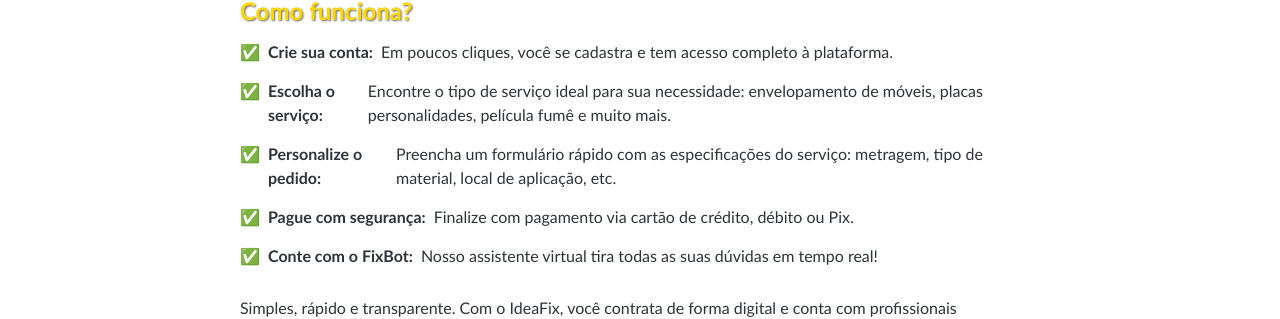
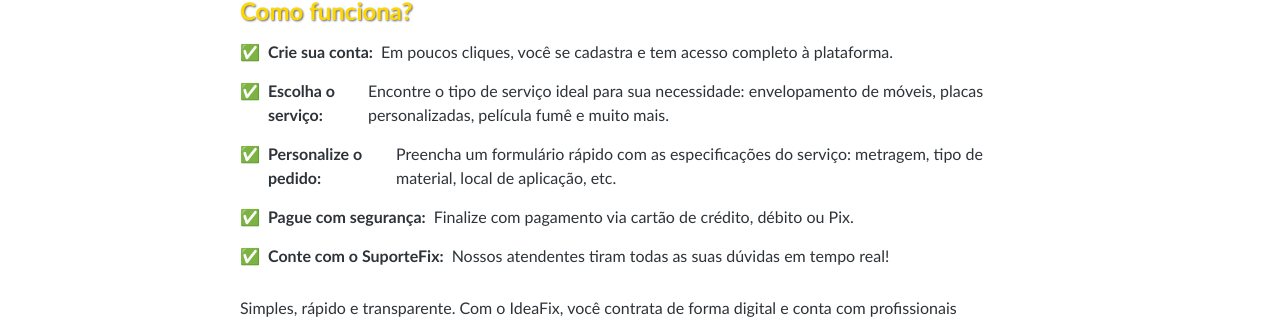
Before and after one commit to aziul89/fixapp_web, a React (Create React App) app: page /como-funciona in a window 1280 px wide. Shown: the part 322-641 px from the top of the page. Built offline with nearby package versions, Linux system fonts and the light colour scheme; no server answers.

Commit message:
update pag como funciona

```diff
--- a/src/pages/ComoFunciona.js
+++ b/src/pages/ComoFunciona.js
@@ -15,10 +15,10 @@
         <h2>Como funciona?</h2>
         <ul className="passos-lista">
           <li><span>✅</span> <strong>Crie sua conta:</strong> Em poucos cliques, você se cadastra e tem acesso completo à plataforma.</li>
-          <li><span>✅</span> <strong>Escolha o serviço:</strong> Encontre o tipo de serviço ideal para sua necessidade: envelopamento de móveis, placas personalidades, película fumê e muito mais.</li>
+          <li><span>✅</span> <strong>Escolha o serviço:</strong> Encontre o tipo de serviço ideal para sua necessidade: envelopamento de móveis, placas personalizadas, película fumê e muito mais.</li>
           <li><span>✅</span> <strong>Personalize o pedido:</strong> Preencha um formulário rápido com as especificações do serviço: metragem, tipo de material, local de aplicação, etc.</li>
           <li><span>✅</span> <strong>Pague com segurança:</strong> Finalize com pagamento via cartão de crédito, débito ou Pix.</li>
-          <li><span>✅</span> <strong>Conte com o FixBot:</strong> Nosso assistente virtual tira todas as suas dúvidas em tempo real!</li>
+          <li><span>✅</span> <strong>Conte com o SuporteFix:</strong> Nossos atendentes tiram todas as suas dúvidas em tempo real!</li>
         </ul>
 
         <p className="final-texto">
```
